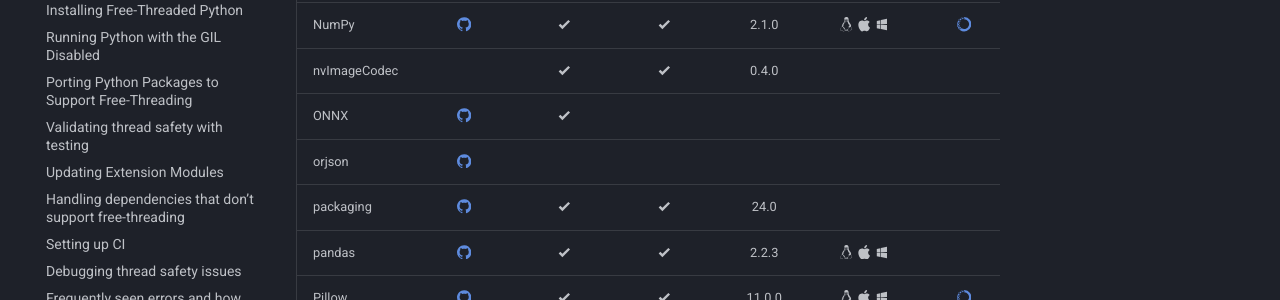
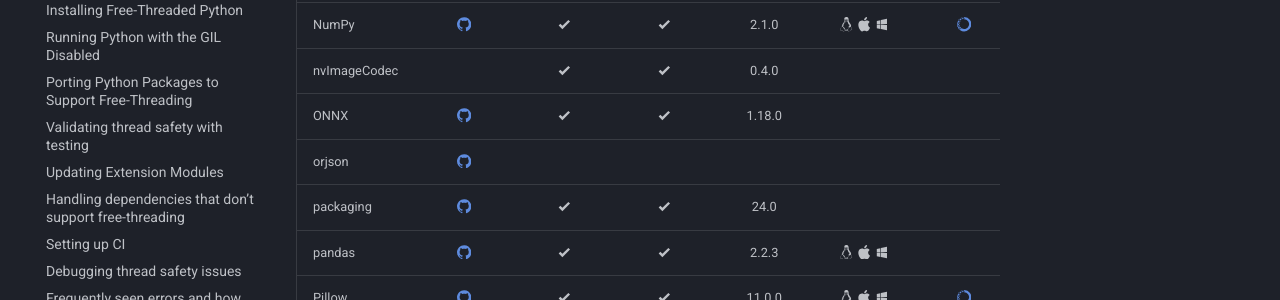
Before and after one commit to Quansight-Labs/free-threaded-compatibility, an MkDocs documentation site: the page built from docs/tracking.md, in a window 1280 px wide and 900 px high, scrolled down 2210 px. Shown: the part 152-452 px from the top of the window. Built offline with MkDocs 1.6.1 and Material for MkDocs 9.7.7, drawn with Linux system fonts in a browser that asks for light colours; comment, search, counter and statistics services are not loaded.

Commit message:
Update onnx entry in tracking.md (#199)

```diff
--- a/docs/tracking.md
+++ b/docs/tracking.md
@@ -62,7 +62,7 @@
 | numexpr              |       [:simple-github:](https://github.com/pydata/numexpr/issues/503)        | :material-check-bold: |                            |                            |                                                            |                                                                                              |
 | NumPy                |        [:simple-github:](https://github.com/numpy/numpy/issues/26157)        | :material-check-bold: |   :material-check-bold:    |           2.1.0            | :simple-linux: :simple-apple: :material-microsoft-windows: |      [:simple-anaconda:](https://anaconda.org/scientific-python-nightly-wheels/numpy/)       |
 | nvImageCodec         |                                                                              | :material-check-bold: |   :material-check-bold:    |           0.4.0            |                                                            |                                                                                              |
-| ONNX                 |         [:simple-github:](https://github.com/onnx/onnx/issues/6594)          | :material-check-bold: |                            |                            |                                                            |                                                                                              |
+| ONNX                 |         [:simple-github:](https://github.com/onnx/onnx/issues/6594)          | :material-check-bold: |   :material-check-bold:    |           1.18.0           |                                                            |                                                                                              |
 | orjson               |         [:simple-github:](https://github.com/ijl/orjson/issues/530)          |                       |                            |                            |                                                            |                                                                                              |
 | packaging            |       [:simple-github:](https://github.com/pypa/packaging/issues/727)        | :material-check-bold: |   :material-check-bold:    |            24.0            |                                                            |                                                                                              |
 | pandas               |     [:simple-github:](https://github.com/pandas-dev/pandas/issues/59057)     | :material-check-bold: |   :material-check-bold:    |           2.2.3            | :simple-linux: :simple-apple: :material-microsoft-windows: |                                                                                              |
```
